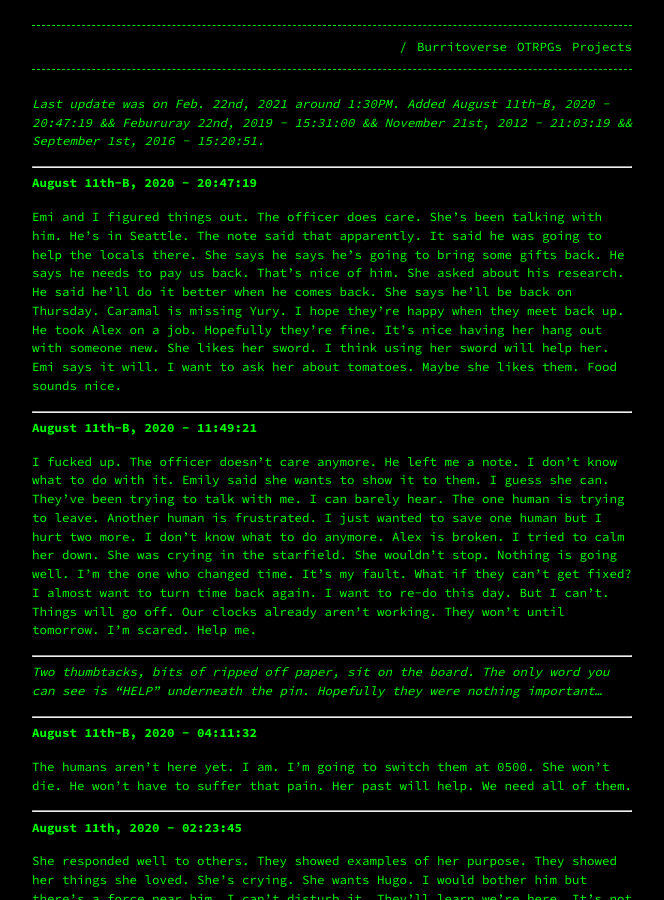
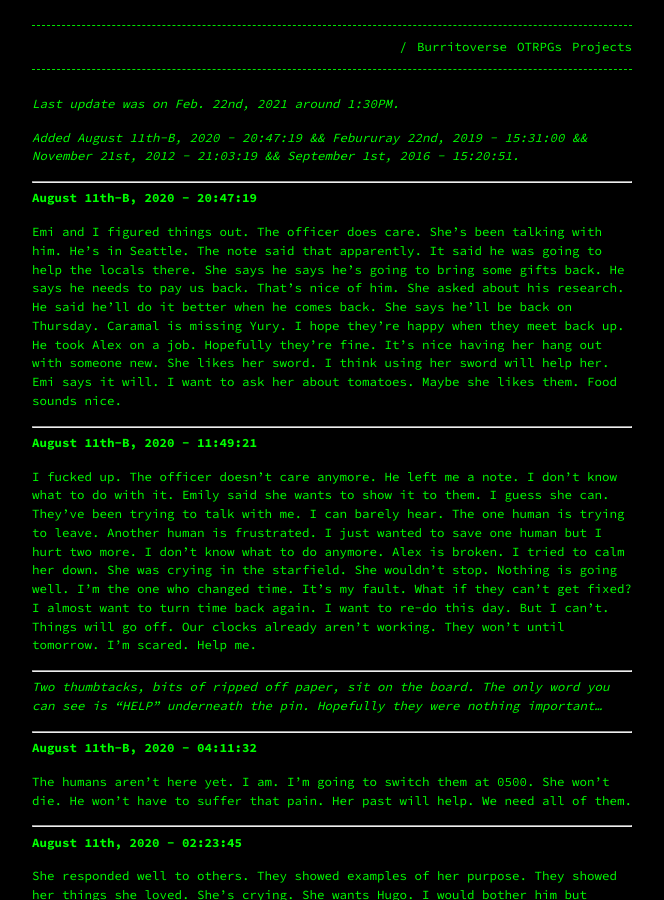
Before and after one commit to Terwilliger69105/69105.github.io, a Jekyll site: the page built from _pages/burritoverse/nimu.md, in a window 1280 px wide and 900 px high. Shown: the whole window, without its empty margins (308-972 px from the left). Built offline with Jekyll 4.4.1, drawn with Linux system fonts in a browser that asks for light colours; our own code applies the rules of GitHub Pages for plain Markdown files.

```diff
--- a/_pages/burritoverse/nimu.md
+++ b/_pages/burritoverse/nimu.md
@@ -3,7 +3,9 @@ title: "Nimu"
 permalink: /burritoverse/nimu/
 ---
 
-*Last update was on Feb. 22nd, 2021 around 1:30PM. Added August 11th-B, 2020 - 20:47:19 && Febururay 22nd, 2019 - 15:31:00 && November 21st, 2012 - 21:03:19 && September 1st, 2016 - 15:20:51.*
+*Last update was on Feb. 22nd, 2021 around 1:30PM.*
+
+*Added August 11th-B, 2020 - 20:47:19 && Febururay 22nd, 2019 - 15:31:00 && November 21st, 2012 - 21:03:19 && September 1st, 2016 - 15:20:51.*
 
 ---
 
```
